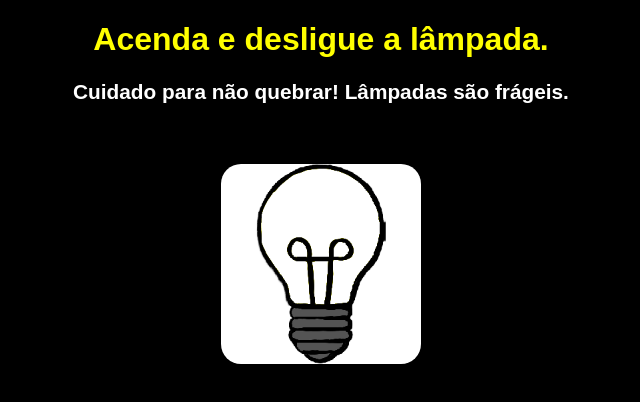
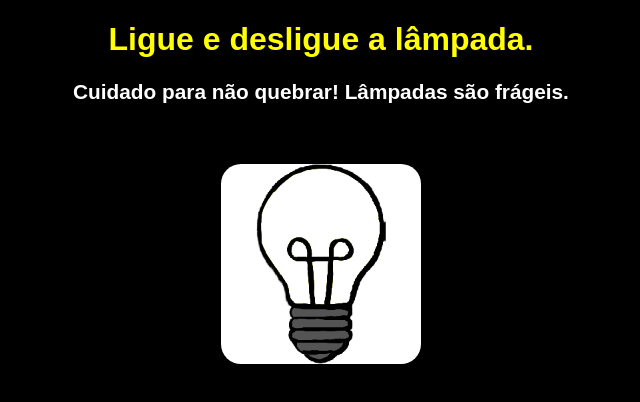
Before and after one commit to Eder-Lucas/javascript, a plain HTML site: page desafios/d002/index.html in a window 1280 px wide. Shown: the whole page, without its empty margins (319-959 px from the left). Drawn offline with Linux system fonts and the light colour scheme.

Commit message:
modifiquei o titulo do d002

```diff
--- a/desafios/d002/index.html
+++ b/desafios/d002/index.html
@@ -43,7 +43,7 @@
 </head>
 
 <body>
-    <h1>Acenda e desligue a lâmpada.</h1>
+    <h1>Ligue e desligue a lâmpada.</h1>
     <h2>Cuidado para não quebrar! Lâmpadas são frágeis.</h2>
 
     <img id="lampada" src="imagens/lampada-desligada.png" alt="lâmpada">
```
